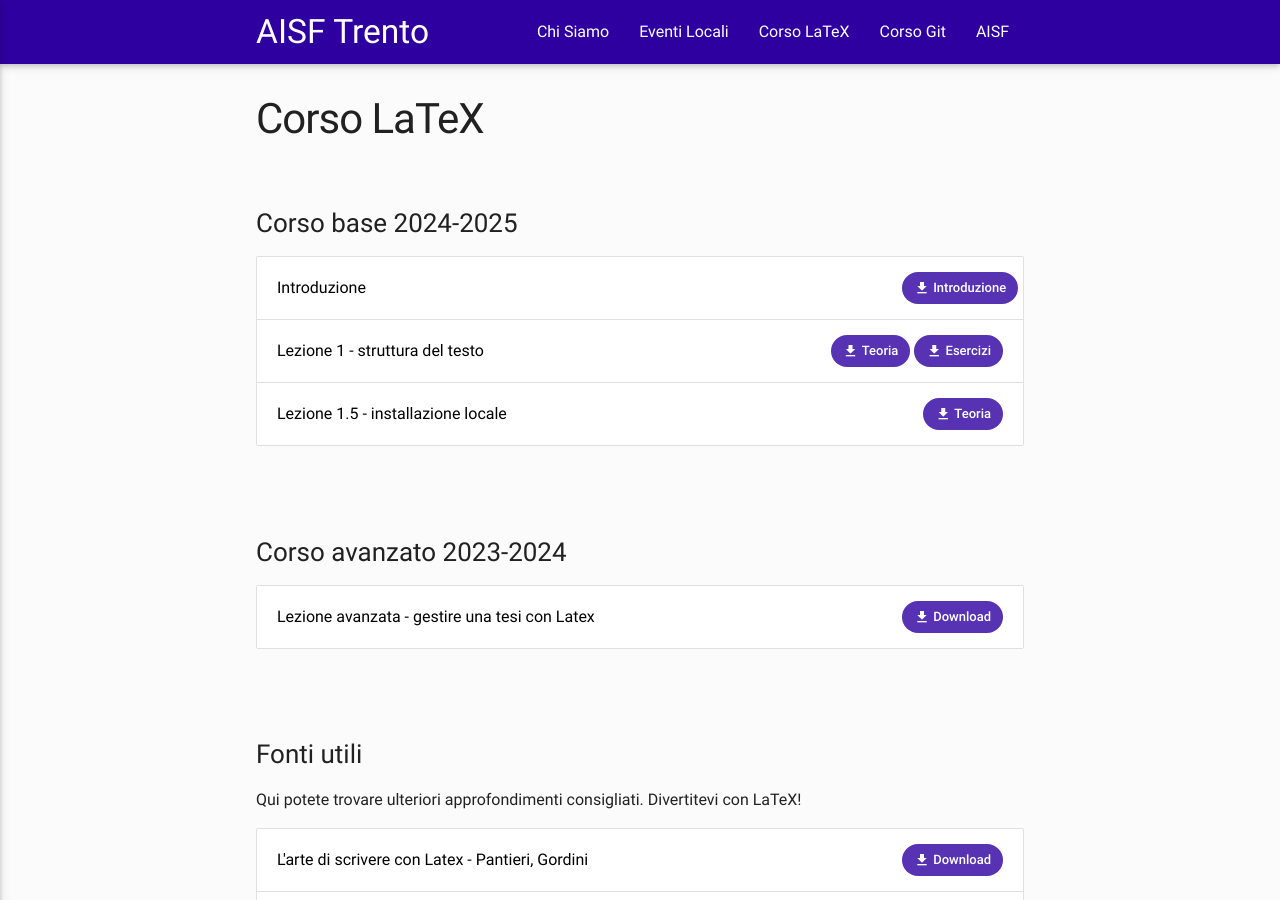
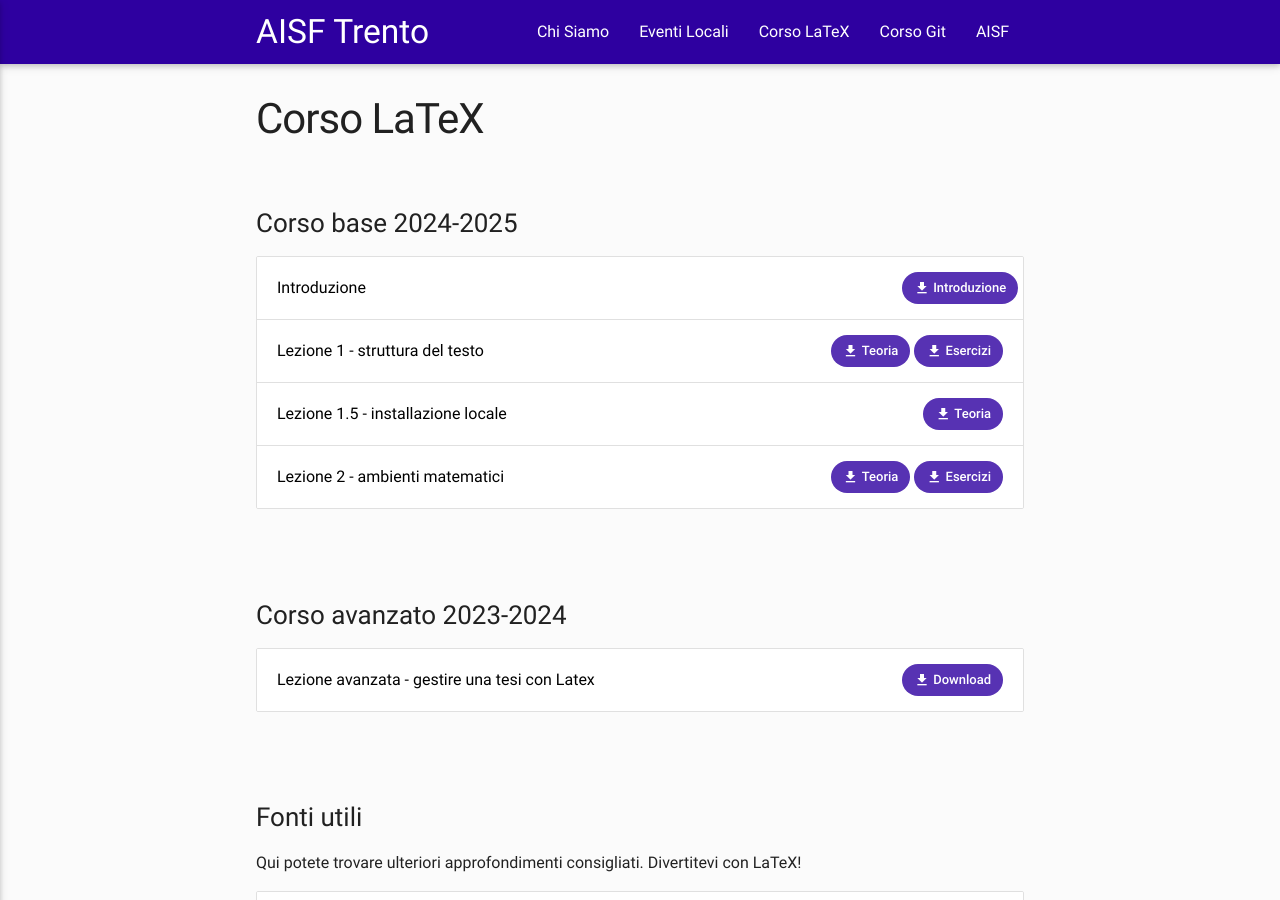
Before and after one commit to ai-sf/trento, a Jekyll site: the page built from latex.html, in a window 1280 px wide and 900 px high. Built offline with Jekyll 4.4.1, drawn with Linux system fonts in a browser that asks for light colours; nearby versions of some CDN libraries; some of the changed lines change nothing that is shown.

Commit message:
add latex slides

```diff
--- a/_data/latex.yml
+++ b/_data/latex.yml
@@ -20,12 +20,12 @@ sezioni:
         urls:
         - nome: "Teoria"
           url: "Lezione_1.5_24-25.pdf"
-      # - testo: "Lezione 2 - ambienti matematici"
-      #   urls:
-      #   - nome: "Teoria"
-      #     url: "lezione2_23-24.pdf"
-      #   - nome: "Esercizi"
-      #     url: "esercizi2_23-24.pdf"
+      - testo: "Lezione 2 - ambienti matematici"
+        urls:
+        - nome: "Teoria"
+          url: "Lezione_2_24-25.pdf"
+        - nome: "Esercizi"
+          url: "Esercizi_2_24-25.pdf"
       # - testo: "Lezione 3 - figure"
       #   urls:
       #   - nome: "Teoria"
```
Also changed, not shown: 2 other files.
